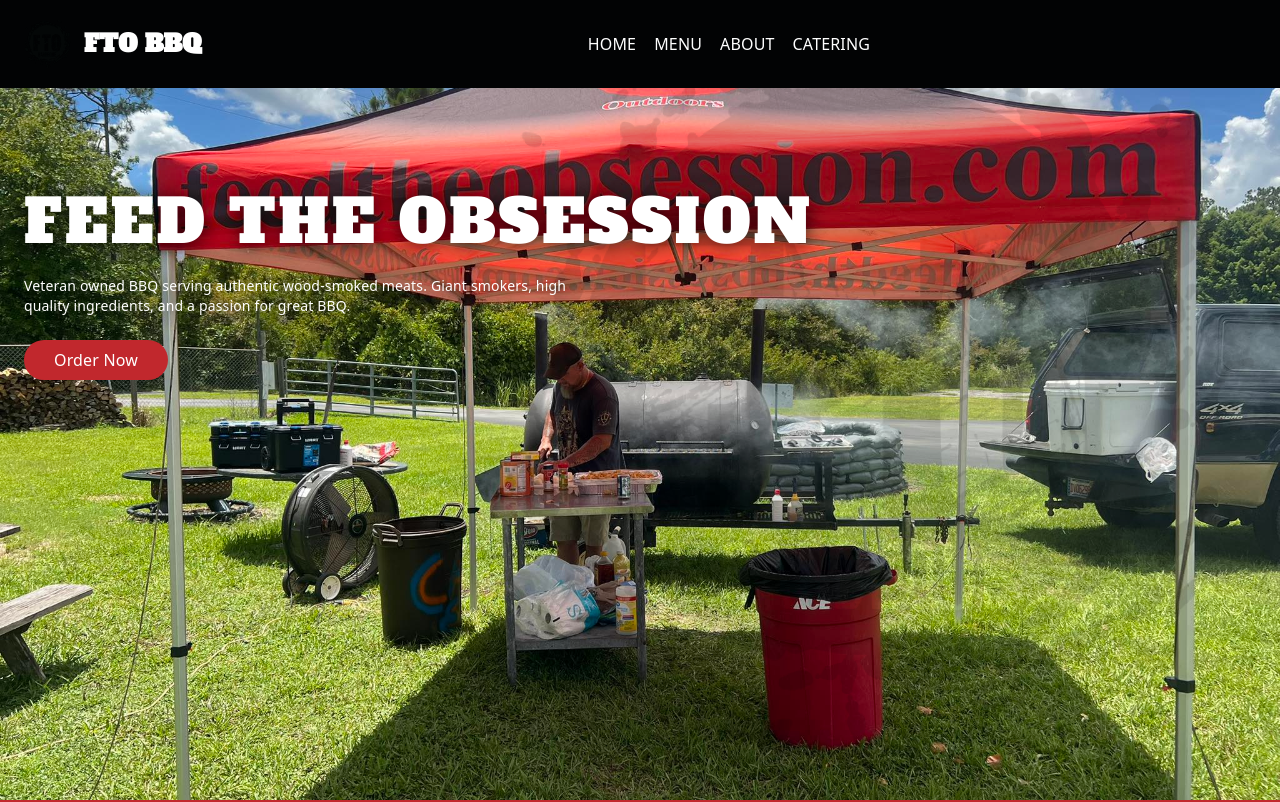
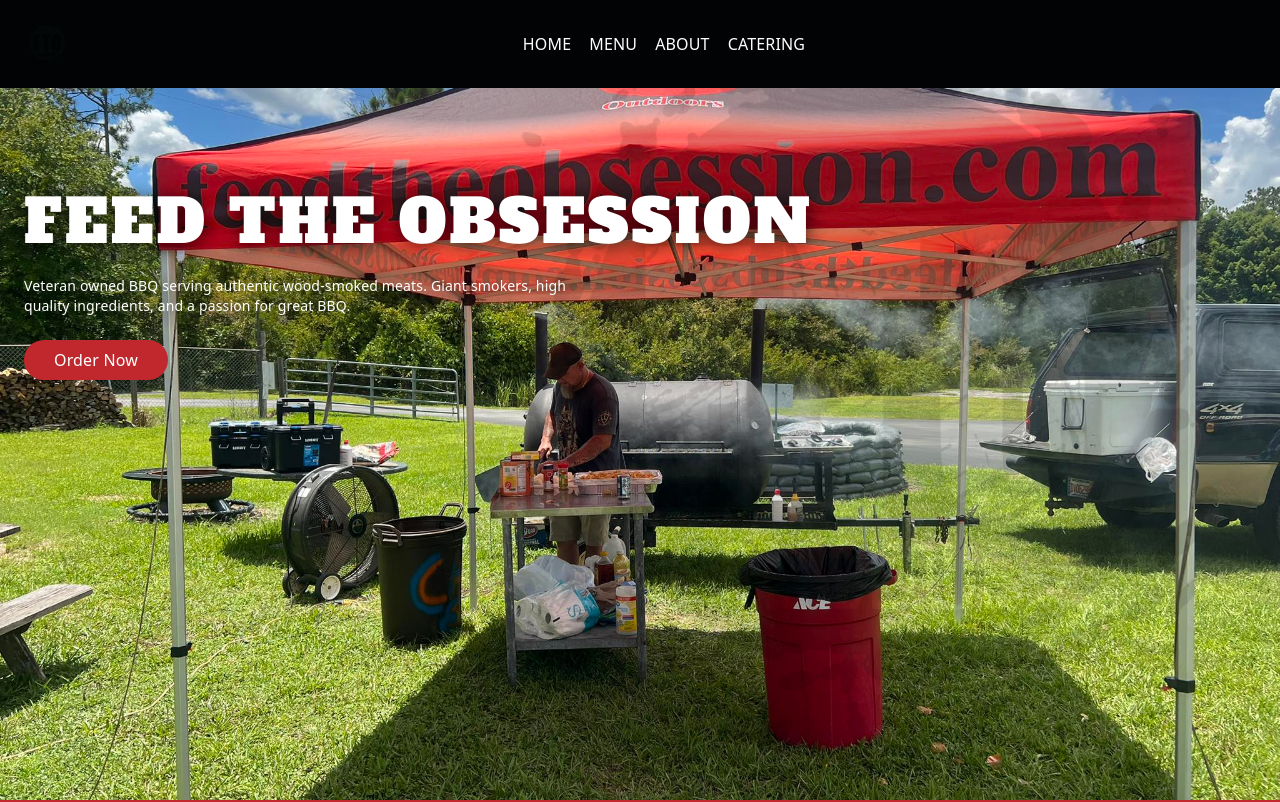
Before and after one commit to brennanhunter/feed-the-obsession-bbq, a Next.js app: page / in a window 1280 px wide. Shown: the top 802 px of the page. Built offline with nearby package versions, Linux system fonts and the light colour scheme; grey boxes are pictures that could not be loaded.

Commit message:
Added logo to header.

```diff
--- a/app/_bike-week/page.tsx
+++ b/app/_bike-week/page.tsx
@@ -41,7 +41,7 @@
       {/* Header bar */}
       <div className="bg-brand-secondary py-4 px-6">
         <div className="container mx-auto flex items-center justify-between">
-          <Link href="/" className="flex items-center gap-2 hover:opacity-80 transition-opacity">
+          <Link href="/" className="cursor-pointer hover:opacity-80 transition-opacity">
             <Image
               src="/logo.png"
               alt="FTO Logo"
@@ -49,7 +49,6 @@
               height={40}
               className="w-10 h-10 object-contain"
             />
-            <span className="text-xl font-display font-bold hidden sm:inline">FTO BBQ</span>
           </Link>
           <span className="text-white/50 text-sm uppercase tracking-widest">
             Veteran Owned
--- a/app/components/Header.tsx
+++ b/app/components/Header.tsx
@@ -11,7 +11,7 @@
     <header className="h-[5.5rem] sticky top-0 z-50 w-full bg-brand-secondary">
       <div className="container mx-auto text-white flex justify-between items-center h-full px-6">
         {/* Logo */}
-        <Link href="/" className="flex items-center gap-3 cursor-pointer hover:opacity-80 transition-opacity">
+        <Link href="/" className="cursor-pointer hover:opacity-80 transition-opacity">
           <Image
             src="/logo.png"
             alt="FTO Barbeque Logo"
@@ -19,7 +19,6 @@
             height={48}
             className="w-12 h-12 object-contain"
           />
-          <span className="text-[1.5rem] font-display font-bold hidden sm:inline">FTO BBQ</span>
         </Link>
 
         {/* Desktop Navigation */}
```
